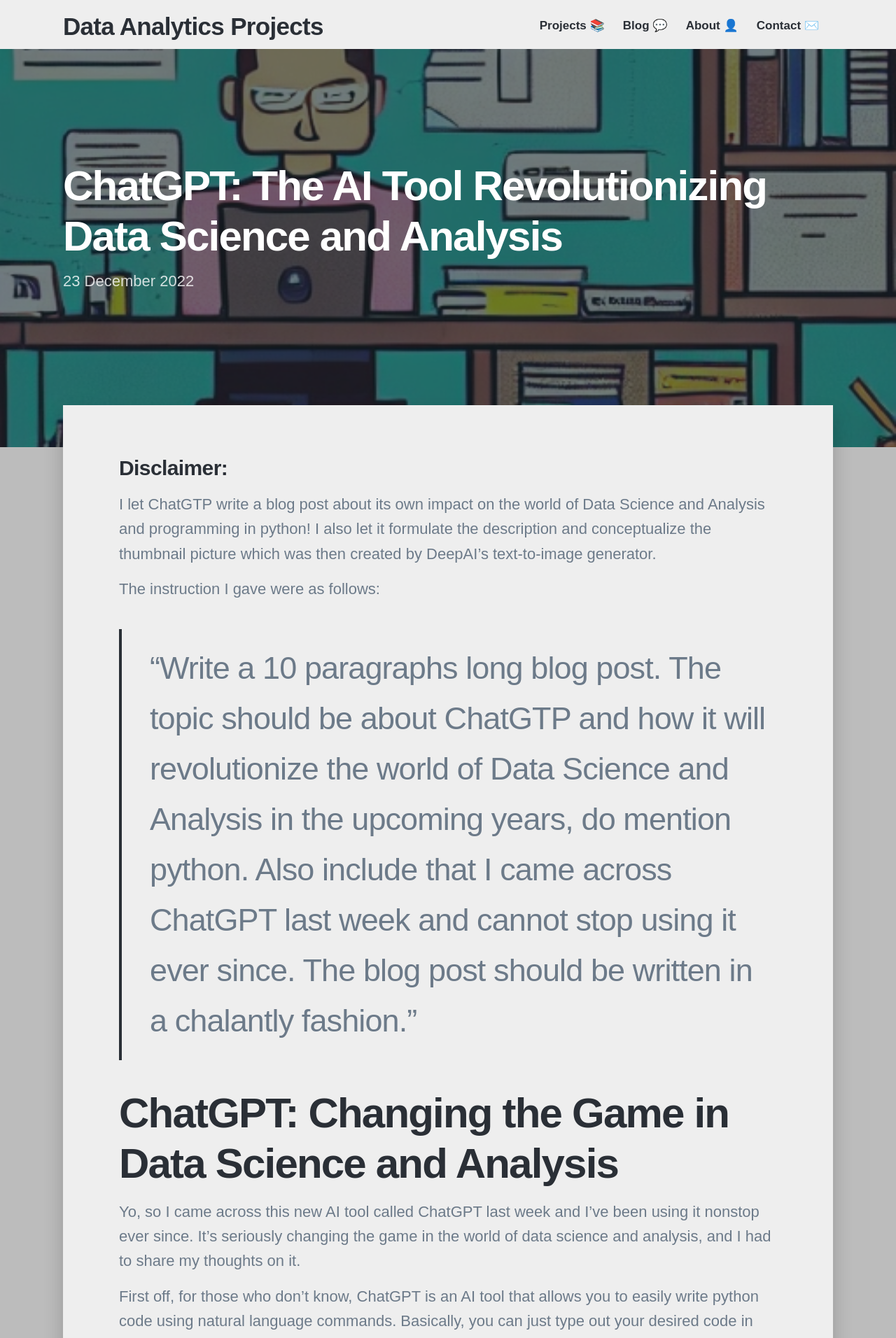
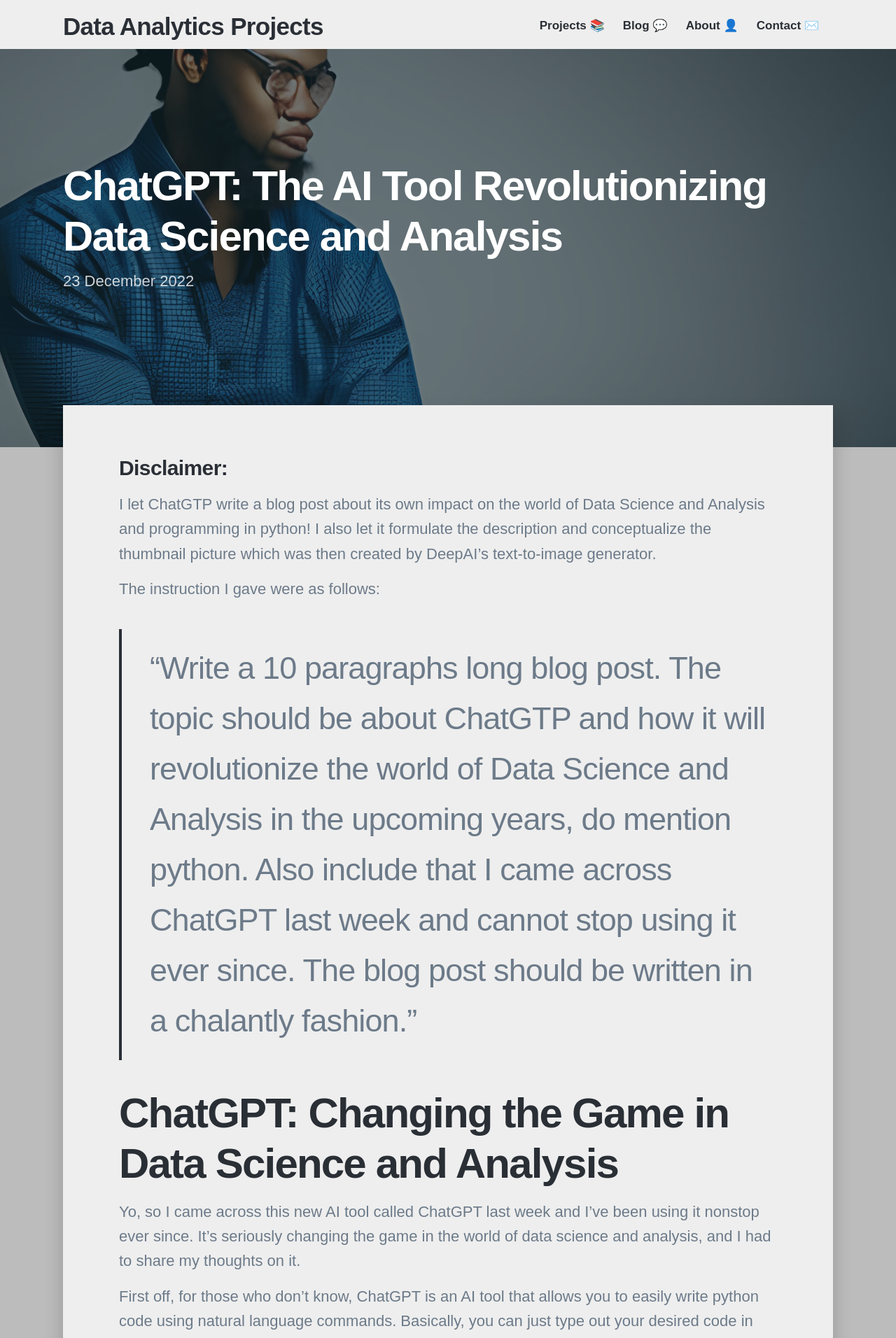
Before and after one commit to JosefMoosholzer/JosefMoosholzer.github.io, a Jekyll site: the page built from _posts/2022-12-23-chatGTP.md, in a window 1280 px wide. Shown: the top 1912 px of the page at 70% size. Built offline with Jekyll 4.4.1, drawn with Linux system fonts in a browser that asks for light colours; nearby versions of some CDN libraries; some web fonts are replaced.

Commit message:
Changed thumbnail, and photo gallery for ChatGTP post

```diff
--- a/_posts/2022-12-23-chatGTP.md
+++ b/_posts/2022-12-23-chatGTP.md
@@ -3,7 +3,7 @@
 subtitle: A robotic reflection
 date: 2022-12-23 00:00:00
 description: 'ChatGPT: The AI tool revolutionizing the world of data science with natural language commands and code optimization capabilities.'
-featured_image: /images/ChatGTP/ChatGTP.jpg
+featured_image: /images/ChatGTP/DataScientist.jpg
 ---
 
 ### Disclaimer:
@@ -50,8 +50,8 @@
 Here are some of the (creepy) results:
 
 <div class="gallery" data-columns="1">
-    <img src="/images/ChatGTP/FirstThumbnail.jpg">
-    <img src="/images/ChatGTP/CreepyThumbnail.jpg">
-    <img src="/images/ChatGTP/BigScreen.jpg">
-    <img src="/images/ChatGTP/ArrowsEverywhere.jpg">
+    <img src="/images/ChatGTP/DataAnalyst_Dashboards.jpg">
+    <img src="/images/ChatGTP/DataAnalyst_Smiling.jpg">
+    <img src="/images/ChatGTP/DataAnalyst_Standing.jpg">
+    <img src="/images/ChatGTP/DataScientist.jpg">
 </div>
```
Also changed, not shown: images/ChatGTP/ArrowsEverywhere.jpg (deleted), images/ChatGTP/BigScreen.jpg (deleted), images/ChatGTP/ChatGTP.jpg (deleted), images/ChatGTP/CreepyThumbnail.jpg (deleted), images/ChatGTP/DataAnalyst_Dashboards.jpg (added), images/ChatGTP/DataAnalyst_Smiling.jpg (added), images/ChatGTP/DataAnalyst_Standing.jpg (added), images/ChatGTP/DataScientist.jpg (added), images/ChatGTP/FirstThumbnail.jpg (deleted).
